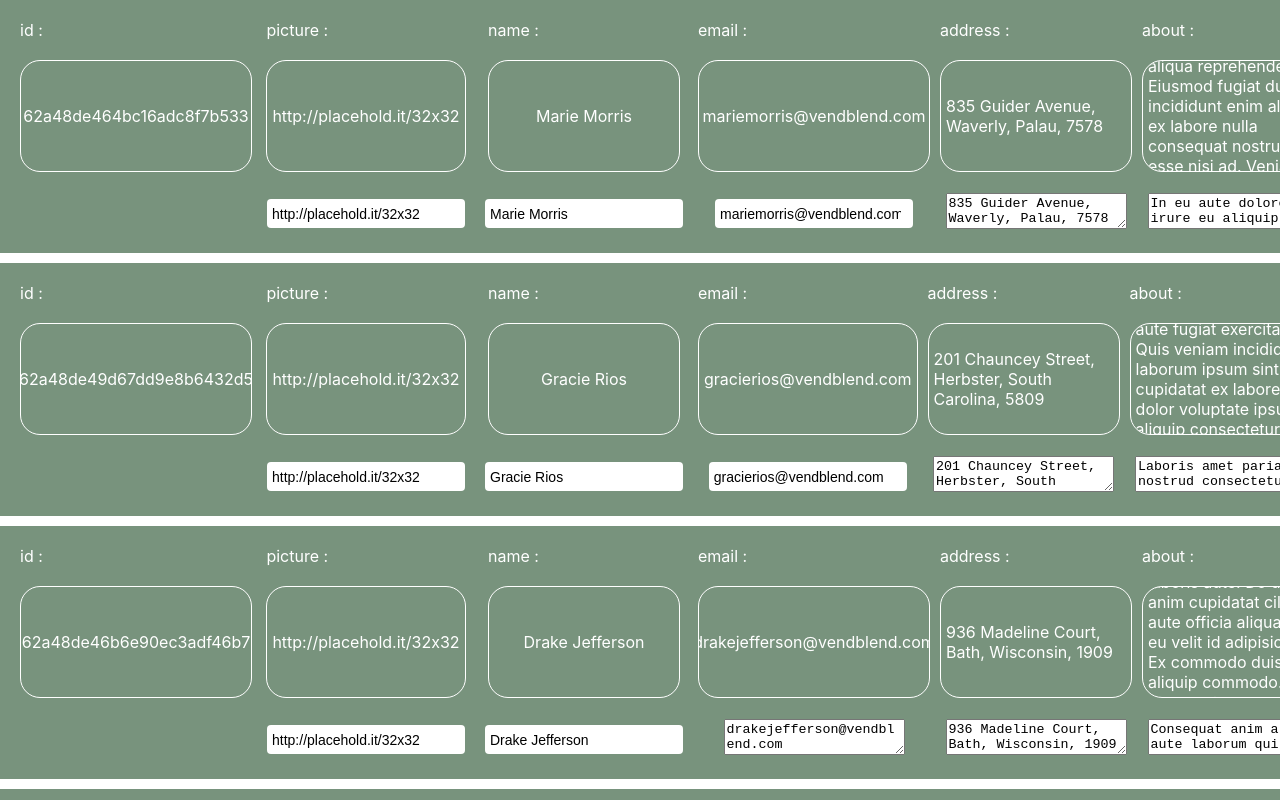
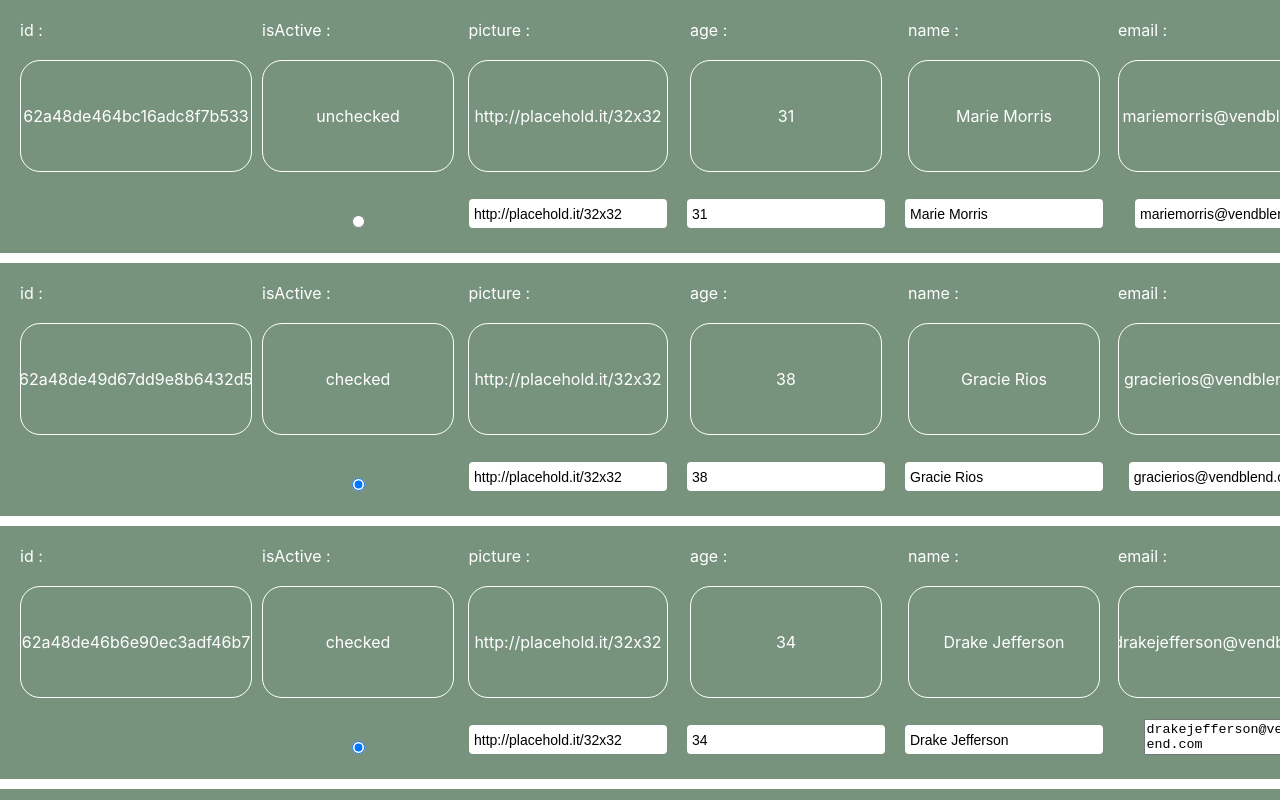
Before and after one commit to nemanja-jokic/fc-test, a React (Create React App) app: page / in a window 1280 px wide. Shown: the top 800 px of the page. Built offline with nearby package versions, Linux system fonts and the light colour scheme.

Commit message:
revert checkifValueisJson

```diff
--- a/src/components/Group.tsx
+++ b/src/components/Group.tsx
@@ -11,18 +11,6 @@ interface GroupProps {
 
 function Group({ group, onChangeGroup, index } : GroupProps) {
     // console.log(`group- ${index}`)
-    const checkIfValueIsJSON = ( value: any ) => {
-        try{
-            JSON.parse(value)
-
-            // if it is JSON ignore
-            return false;
-        }catch ( error ) {
-            if(typeof value === 'object') return false;
-
-            return true
-        }
-    }
     return (
         <div
             style={{
@@ -35,7 +23,7 @@ function Group({ group, onChangeGroup, index } : GroupProps) {
             }}
         >
             {
-                Object.entries(group).map(([field,value], indx) => checkIfValueIsJSON(value) && <React.Fragment key={`group-${index}-field${indx}`}>
+                Object.entries(group).map(([field,value], indx) => typeof value !== 'object' && <React.Fragment key={`group-${index}-field${indx}`}>
                     <Field
                         groupIndex={index}
                         field={field}
```
